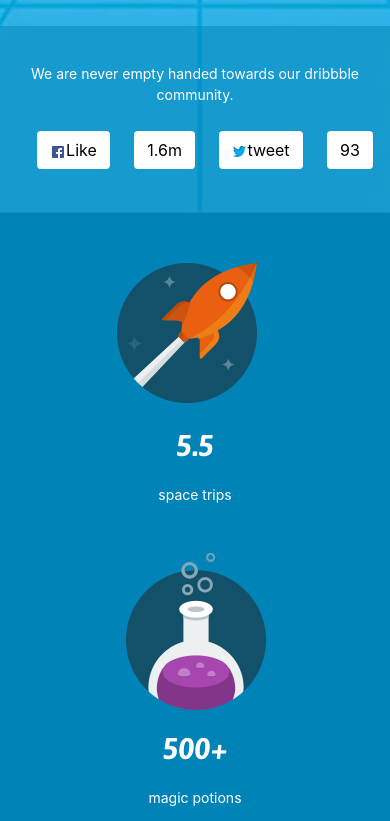
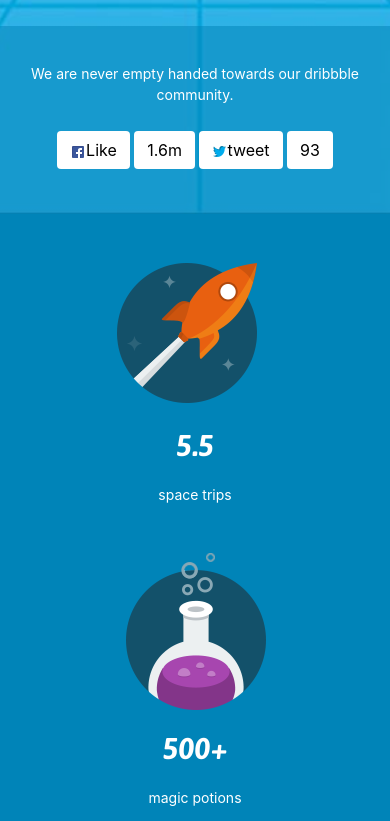
Before and after one commit to pradipsp12/mobile, a plain HTML site: page index.html in a window 390 px wide. Shown: the part 800-1621 px from the top of the page. Drawn offline with nearby package versions, Linux system fonts and the light colour scheme.

Commit message:
Update responsive.css

```diff
--- a/css/responsive.css
+++ b/css/responsive.css
@@ -82,6 +82,7 @@
 .social{
 
 	margin-top:10px !important;
+	margin-left:0px;
 	float:none;
 
 }
```
